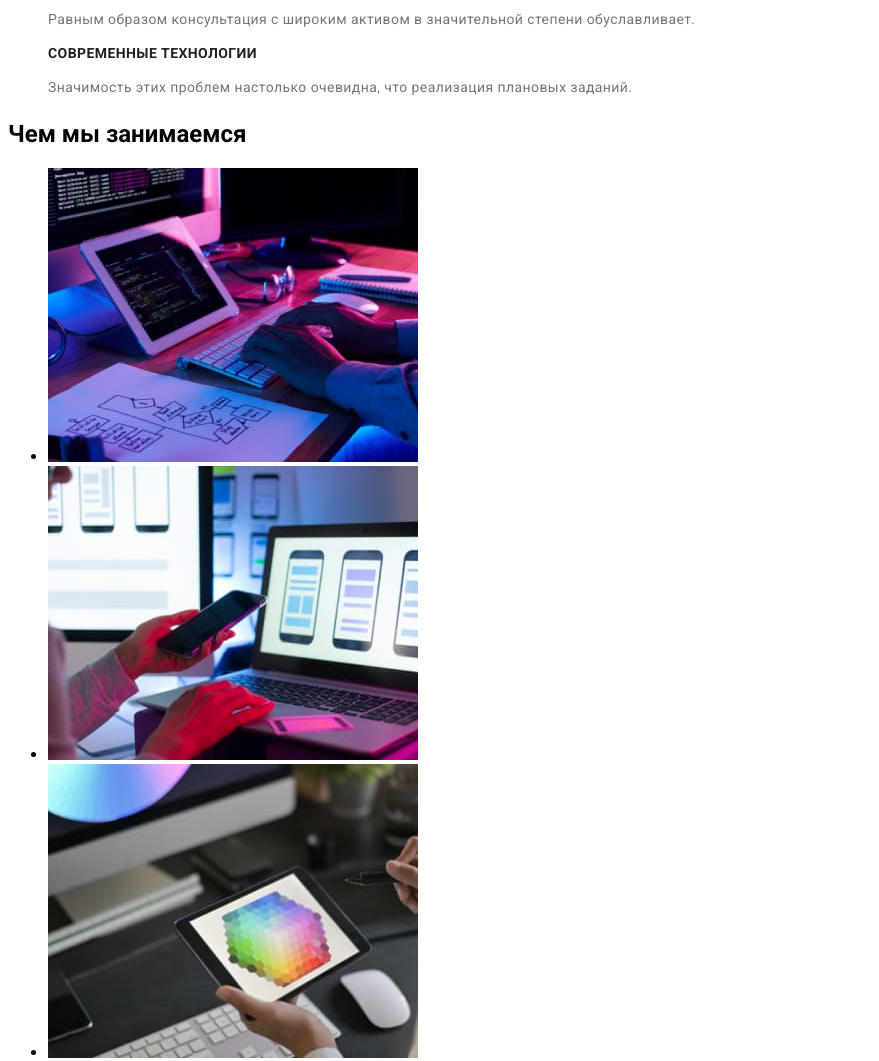
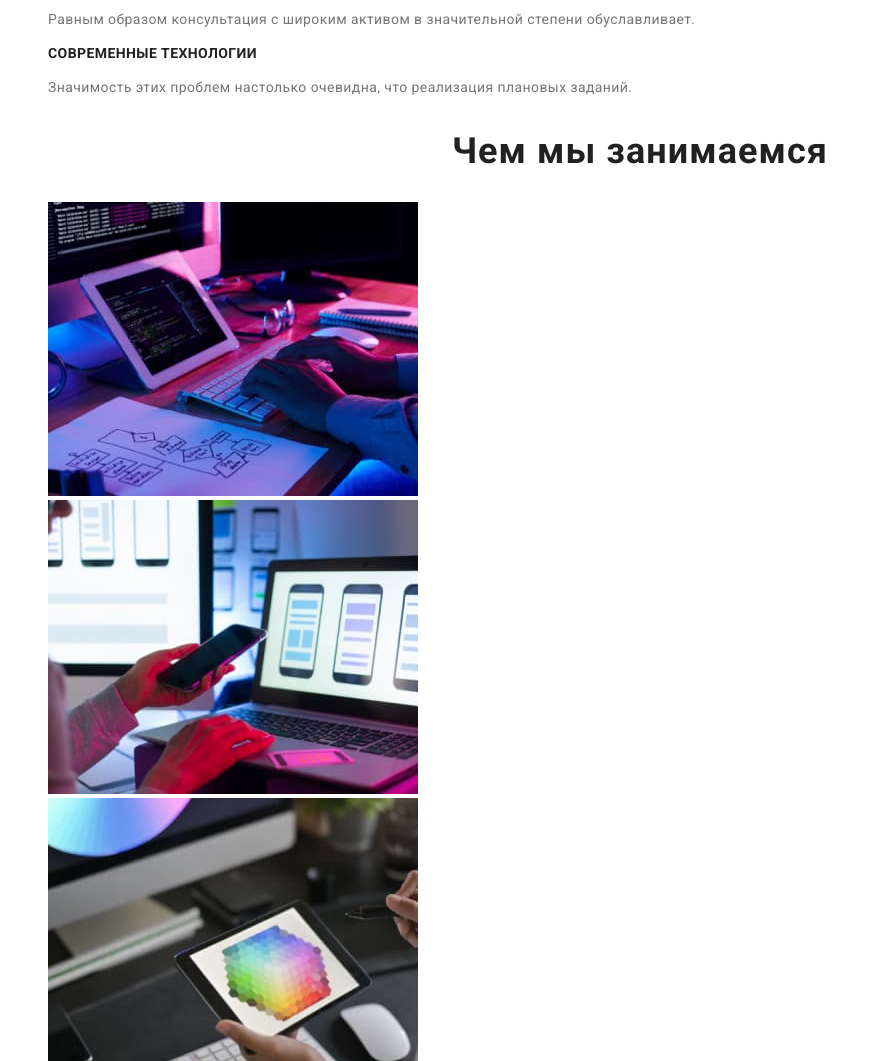
Before and after one commit to Karyna-Borysenko/goit-markup-hw-02, a plain HTML site: page index.html in a window 1280 px wide. Shown: the part 620-1681 px from the top of the page, without its empty margins (0-879 px from the left). Drawn offline with Linux system fonts and the light colour scheme.

Commit message:
Adds styles for speciality

```diff
--- a/css/styles.css
+++ b/css/styles.css
@@ -116,3 +116,11 @@ background-color:#2196F3;
 }
 
 /*<------------Секция Чем мы занимаемся------------*/
+
+.speciality-title {
+    font-size: 36px;
+    line-height: 1.17;
+    text-align: center;
+    letter-spacing: 0.03em;
+    color: #212121;
+    }
--- a/index.html
+++ b/index.html
@@ -59,12 +59,12 @@
         </section>
 
         <!--Секция Чем мы занимаемся-->
-        <section>
-            <h2>Чем мы занимаемся</h2>
-            <ul>
-                <li><img src="images/work-1.jpg" alt="Десктопные приложения" width="370" height="294"></li>
-                <li><img src="images/work-2.jpg" alt="Мобильные приложения" width="370" height="294"></li>
-                <li><img src="images/work-3.jpg" alt="Дизайнерские решения" width="370" height="294"></li>
+        <section class="speciality">
+            <h2 class="speciality-title">Чем мы занимаемся</h2>
+            <ul class="speciality-item list">
+                <li class="speciality-list"><img class="speciality-list-img" src="images/work-1.jpg" alt="Десктопные приложения" width="370" height="294"></li>
+                <li class="speciality-list"><img class="speciality-list-img" src="images/work-2.jpg" alt="Мобильные приложения" width="370" height="294"></li>
+                <li class="speciality-list"><img class="speciality-list-img" src="images/work-3.jpg" alt="Дизайнерские решения" width="370" height="294"></li>
             </ul>
         </section>
 
```
